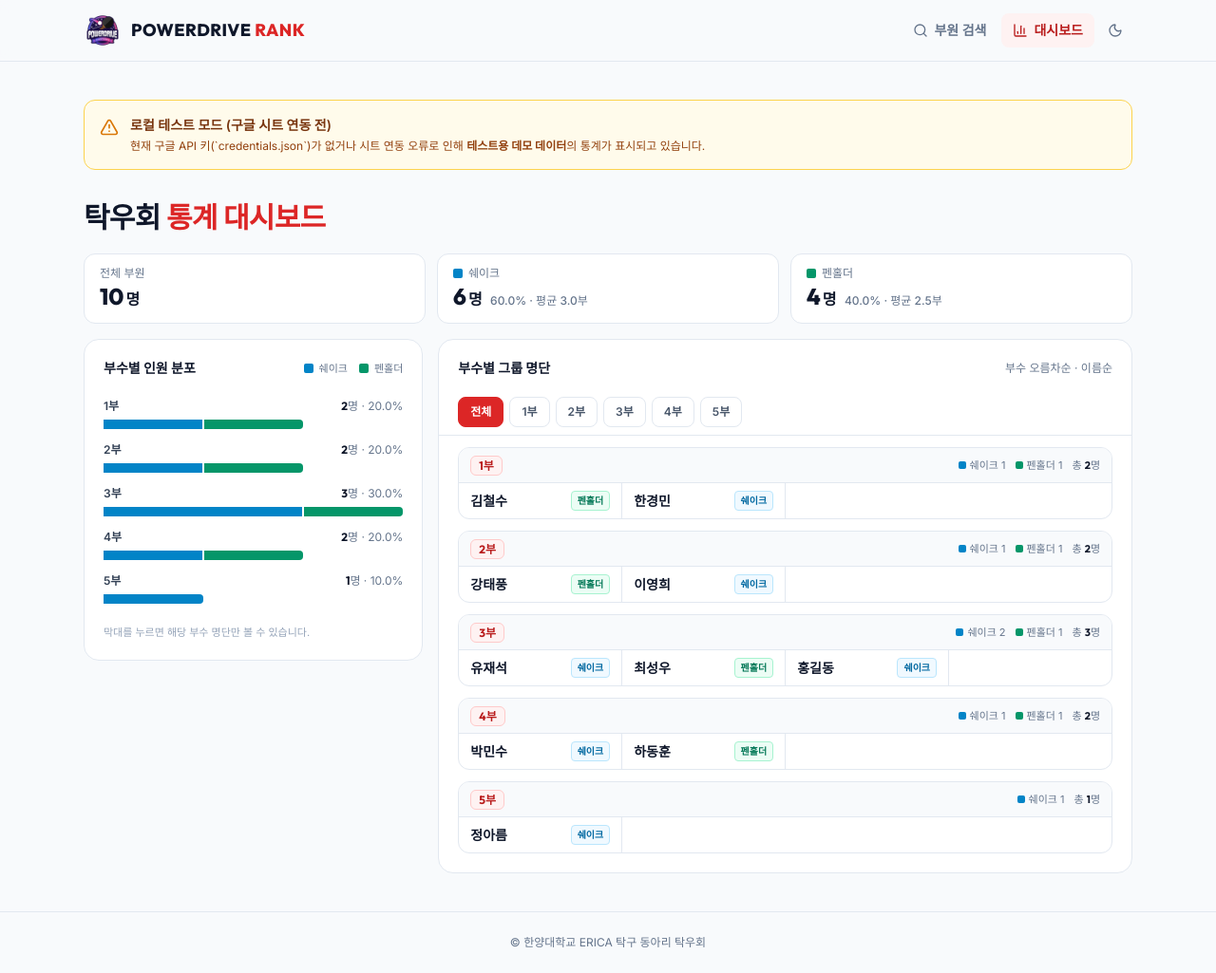
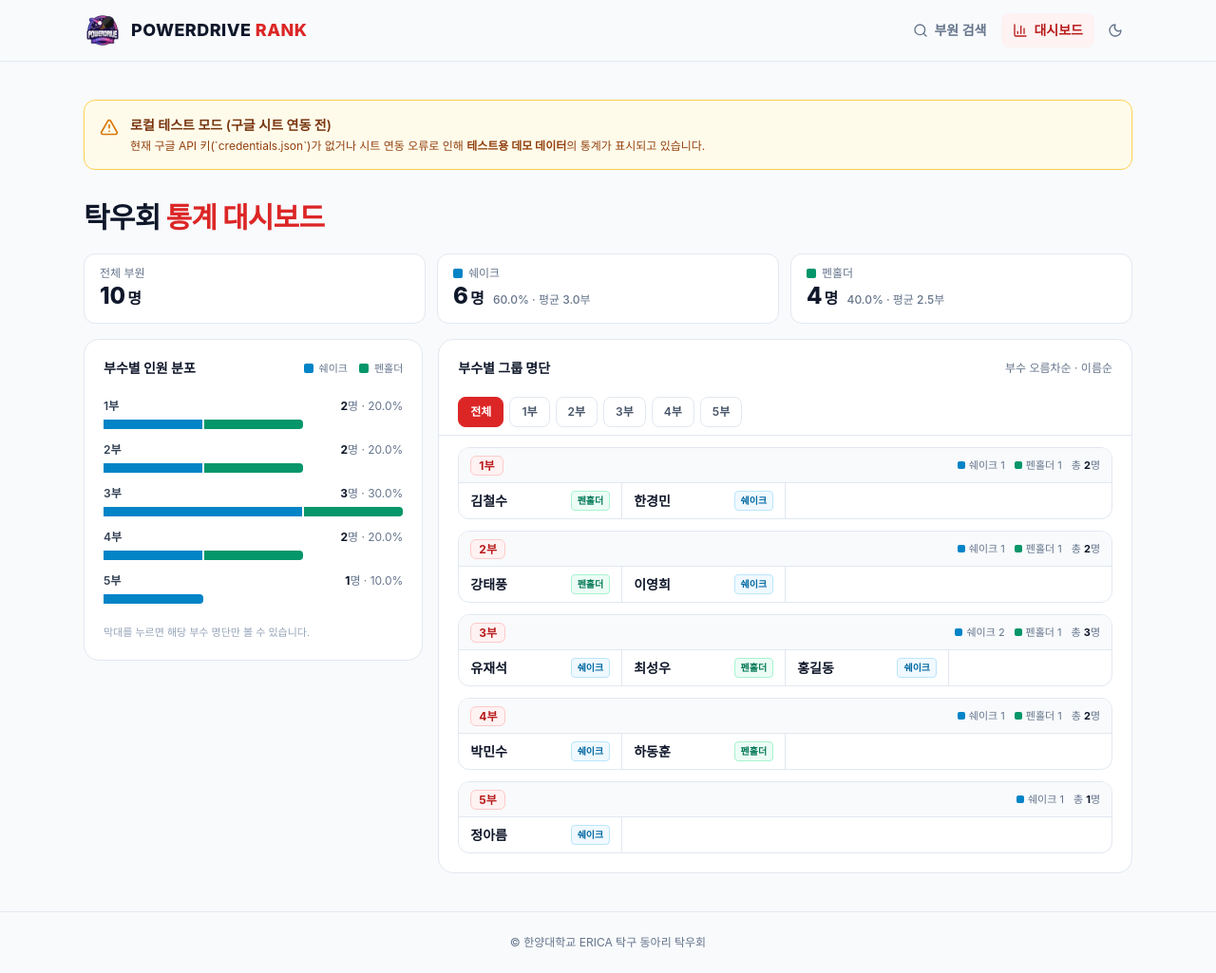
Before and after one commit to alsh02/Hanyang-University-ERICA-PingPong-Rank, a Flask app: page /stats in a window 1280 px wide. Shown: the whole page at 95% size. Run offline with Flask 3, Linux system fonts and the light colour scheme; some libraries are stand-ins or nearby versions; some web fonts are replaced.

Commit message:
Design: Unify typography on Pretendard
Korean text had no webfont, so it fell back to whatever the device supplies
(Apple SD Gothic Neo on Apple, 맑은 고딕 on Windows, the system font on
Android) while Latin used Inter and Outfit.

- Load Pretendard Variable from jsDelivr (pinned v1.3.9) via its dynamic
  subset, so only the character ranges the page uses are fetched
- Drop Inter and Outfit, and the font-outfit utility along with them
- Korean, Latin and numerals now share one typeface on every device

First visit fetches 9 subset files (227KB, up from 79KB for Inter + Outfit);
they carry a one-year cache, so repeat visits fetch none. font-display: swap
keeps text visible while they load.

Co-Authored-By: Claude Opus 5 <noreply@anthropic.com>
Claude-Session: https://claude.ai/code/session_01EHjAAg4jatWM7ZBxmAp2dE

```diff
--- a/templates/base.html
+++ b/templates/base.html
@@ -21,10 +21,9 @@
     <!-- Favicon -->
     <link rel="icon" type="image/png" sizes="32x32" href="{{ url_for('static', filename='favicon-32.png') }}">
     <link rel="apple-touch-icon" href="{{ url_for('static', filename='apple-touch-icon.png') }}">
-    <!-- Google Fonts -->
-    <link rel="preconnect" href="https://fonts.googleapis.com">
-    <link rel="preconnect" href="https://fonts.gstatic.com" crossorigin>
-    <link href="https://fonts.googleapis.com/css2?family=Inter:wght@400;500;600;700&family=Outfit:wght@600;700;800&display=swap" rel="stylesheet">
+    <!-- Pretendard (한글·영문 같은 서체. 쓰는 글자 범위만 내려받는 동적 서브셋, 버전 고정) -->
+    <link rel="preconnect" href="https://cdn.jsdelivr.net" crossorigin>
+    <link rel="stylesheet" href="https://cdn.jsdelivr.net/gh/orioncactus/pretendard@v1.3.9/dist/web/variable/pretendardvariable-dynamic-subset.min.css">
     <!-- Tailwind CSS CDN -->
     <script src="https://cdn.tailwindcss.com"></script>
     <script>
@@ -33,8 +32,8 @@
             theme: {
                 extend: {
                     fontFamily: {
-                        sans: ['Inter', 'Apple SD Gothic Neo', 'Noto Sans KR', 'sans-serif'],
-                        outfit: ['Outfit', 'sans-serif'],
+                        sans: ['Pretendard Variable', 'Pretendard', '-apple-system', 'BlinkMacSystemFont',
+                               'system-ui', 'Segoe UI', 'Apple SD Gothic Neo', 'Malgun Gothic', 'sans-serif'],
                     },
                 }
             }
@@ -50,7 +49,8 @@
     <script src="https://unpkg.com/lucide@1.44.0/dist/umd/lucide.min.js" defer></script>
     <style>
         body {
-            font-family: 'Inter', 'Apple SD Gothic Neo', 'Noto Sans KR', sans-serif;
+            font-family: 'Pretendard Variable', Pretendard, -apple-system, BlinkMacSystemFont, system-ui,
+                         'Segoe UI', 'Apple SD Gothic Neo', 'Malgun Gothic', sans-serif;
         }
         /* flex 등 display 유틸리티가 붙은 요소도 hidden 속성으로 확실히 숨김 */
         [hidden] {
@@ -73,7 +73,7 @@
             <!-- Logo -->
             <a href="{{ url_for('index') }}" class="flex flex-shrink-0 items-center gap-2.5">
                 <img src="{{ url_for('static', filename='logo-96.png') }}" alt="" width="40" height="40" class="h-9 w-9 sm:h-10 sm:w-10">
-                <span class="font-outfit text-sm font-extrabold tracking-wide sm:text-lg">
+                <span class="text-sm font-extrabold tracking-wide sm:text-lg">
                     POWERDRIVE <span class="text-red-600 dark:text-red-400">RANK</span>
                 </span>
             </a>
--- a/templates/index.html
+++ b/templates/index.html
@@ -72,7 +72,7 @@
     <!-- Search Results Header -->
     <div id="result-header" class="mb-4 flex items-center justify-between" {% if is_initial %}hidden{% endif %}>
         <h2 class="text-sm font-semibold text-slate-500 dark:text-slate-400">
-            검색 결과 <span id="result-count" class="font-outfit text-base text-slate-900 dark:text-slate-100">{{ match_count }}</span>명
+            검색 결과 <span id="result-count" class="text-base text-slate-900 dark:text-slate-100">{{ match_count }}</span>명
         </h2>
         <button id="reset-button" type="button" class="flex items-center gap-1 text-xs font-medium text-slate-500 transition-colors hover:text-slate-900 dark:text-slate-400 dark:hover:text-slate-100">
             <i data-lucide="rotate-ccw" class="h-3.5 w-3.5"></i>
@@ -88,7 +88,7 @@
             <div class="flex items-start justify-between gap-3">
                 <h3 class="text-lg font-bold tracking-tight">{{ member.이름 }}</h3>
                 {% if member.부수 %}
-                <span class="flex-shrink-0 rounded-lg border border-red-200 bg-red-50 px-2.5 py-1 font-outfit text-sm font-bold text-red-700 dark:border-red-500/30 dark:bg-red-500/10 dark:text-red-300">{{ member.부수 }}</span>
+                <span class="flex-shrink-0 rounded-lg border border-red-200 bg-red-50 px-2.5 py-1 text-sm font-bold text-red-700 dark:border-red-500/30 dark:bg-red-500/10 dark:text-red-300">{{ member.부수 }}</span>
                 {% else %}
                 <span class="flex-shrink-0 rounded-lg border border-slate-200 bg-slate-100 px-2.5 py-1 text-xs font-semibold text-slate-500 dark:border-slate-700 dark:bg-slate-800 dark:text-slate-400">부수 미지정</span>
                 {% endif %}
@@ -116,7 +116,7 @@
         <p class="mx-auto mt-2 max-w-sm break-keep px-4 text-sm text-slate-500 dark:text-slate-400">
             이름은 초성(예: ㅎㄱㄷ)으로도 찾을 수 있고, 부수와 라켓은 버튼으로 바로 고를 수 있습니다.
         </p>
-        <p class="mt-4 text-xs text-slate-400 dark:text-slate-500">등록 부원 <strong class="font-outfit text-slate-600 dark:text-slate-300">{{ total_count }}</strong>명</p>
+        <p class="mt-4 text-xs text-slate-400 dark:text-slate-500">등록 부원 <strong class="text-slate-600 dark:text-slate-300">{{ total_count }}</strong>명</p>
     </div>
 
     <!-- Empty State (검색 결과 없음) -->
--- a/templates/stats.html
+++ b/templates/stats.html
@@ -25,14 +25,14 @@
 <div class="mb-4 flex flex-wrap gap-3">
     <div class="flex-1 basis-48 rounded-xl border border-slate-200 bg-white px-4 py-3 dark:border-slate-800 dark:bg-slate-900">
         <p class="text-xs text-slate-500 dark:text-slate-400">전체 부원</p>
-        <p class="font-outfit text-2xl font-extrabold">{{ total_count }}<span class="ml-0.5 text-base font-bold">명</span></p>
+        <p class="text-2xl font-extrabold">{{ total_count }}<span class="ml-0.5 text-base font-bold">명</span></p>
     </div>
     {% for racket in racket_stats %}
     <div class="flex-1 basis-48 rounded-xl border border-slate-200 bg-white px-4 py-3 dark:border-slate-800 dark:bg-slate-900">
         <p class="flex items-center gap-1.5 text-xs text-slate-500 dark:text-slate-400">
             <span class="h-2.5 w-2.5 rounded-sm {{ racket_colors.get(racket.racket, racket_colors['기타']) }}"></span>{{ racket.racket }}
         </p>
-        <p class="font-outfit text-2xl font-extrabold">
+        <p class="text-2xl font-extrabold">
             {{ racket.count }}<span class="ml-0.5 text-base font-bold">명</span>
             <span class="ml-1 font-sans text-xs font-medium text-slate-500 dark:text-slate-400">{{ racket.ratio }}%{% if racket.avg_division is not none %} · 평균 {{ racket.avg_division }}부{% endif %}</span>
         </p>
@@ -63,7 +63,7 @@
                 <div class="mb-1.5 flex items-center justify-between text-xs">
                     <span class="font-semibold {{ 'text-slate-500 dark:text-slate-400' if g.division == '미지정' else 'text-slate-700 dark:text-slate-200' }}">{{ g.division }}</span>
                     <span class="text-slate-500 dark:text-slate-400">
-                        <strong class="font-outfit text-slate-900 dark:text-slate-100">{{ g.count }}</strong>명 · {{ g.ratio }}%
+                        <strong class="text-slate-900 dark:text-slate-100">{{ g.count }}</strong>명 · {{ g.ratio }}%
                     </span>
                 </div>
                 <!-- Stacked Bar: 길이는 인원이 가장 많은 부수 기준, 조각은 라켓 전형별 인원 -->
@@ -113,7 +113,7 @@
                         {% if g.division == '미지정' %}
                         <span class="rounded-md border border-slate-200 bg-white px-2 py-0.5 text-xs text-slate-500 dark:border-slate-700 dark:bg-slate-900 dark:text-slate-400">부수 미지정</span>
                         {% else %}
-                        <span class="rounded-md border border-red-200 bg-red-50 px-2 py-0.5 font-outfit text-xs text-red-700 dark:border-red-500/30 dark:bg-red-500/10 dark:text-red-300">{{ g.division }}</span>
+                        <span class="rounded-md border border-red-200 bg-red-50 px-2 py-0.5 text-xs text-red-700 dark:border-red-500/30 dark:bg-red-500/10 dark:text-red-300">{{ g.division }}</span>
                         {% endif %}
                     </h3>
                     <span class="flex items-center gap-2.5 text-[11px] text-slate-500 dark:text-slate-400">
@@ -122,7 +122,7 @@
                             <span class="h-2 w-2 rounded-sm {{ racket_colors[racket] }}"></span>{{ racket }} {{ count }}
                         </span>
                         {% endfor %}
-                        <span>총 <strong class="font-outfit text-slate-900 dark:text-slate-100">{{ g.count }}</strong>명</span>
+                        <span>총 <strong class="text-slate-900 dark:text-slate-100">{{ g.count }}</strong>명</span>
                     </span>
                 </div>
 
```
